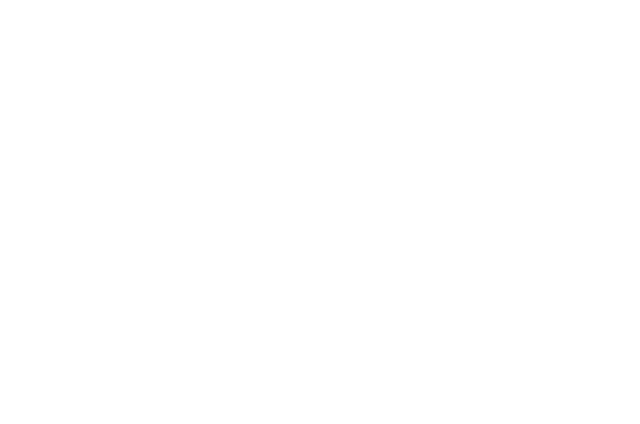
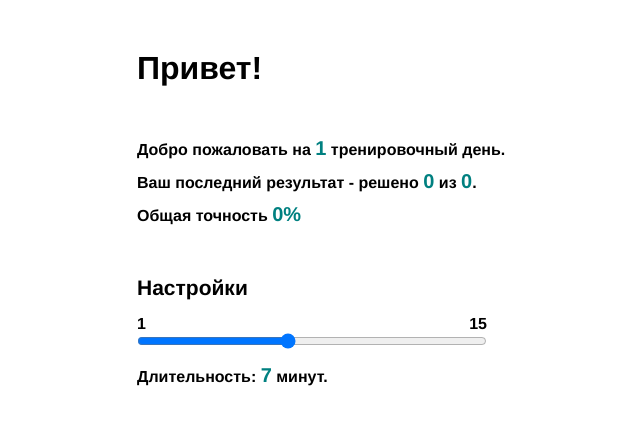
Before and after one commit to Meidro/workout_brain, a Vue app: page / in a window 1280 px wide. Before the commit this address had no page. Shown: the top 424 px of the page, without its empty margins (53-693 px from the left). Built offline with nearby package versions, Linux system fonts and the light colour scheme.

Commit message:
сделал отображение статистики

```diff
--- a/src/App.vue
+++ b/src/App.vue
@@ -1,5 +1,33 @@
 <template>
-   <div></div>
+   <div class="app-wrapper">
+      <router-view></router-view>
+   </div>
 </template>
 
-<style></style>
+<style>
+   * {
+      margin: 0;
+      padding: 0;
+      box-sizing: border-box;
+   }
+   html,
+   body {
+      height: 100%;
+      font-family: Helvetica, sans-serif;
+      font-weight: 700;
+   }
+   .app-wrapper {
+      max-width: 900px;
+      margin: 0 auto;
+   }
+   span.changing_data {
+      color: teal;
+      font-size: 20px;
+   }
+   .mb-10 {
+      margin-bottom: 10px;
+   }
+   .mb-15 {
+      margin-bottom: 15px;
+   }
+</style>
--- /dev/null
+++ b/src/components/CurrentTrainingDay.vue
@@ -0,0 +1,46 @@
+<template>
+   <p class="mb-10">
+      Добро пожаловать на <span class="changing_data">{{ currentTrainingDay }}</span> тренировочный день.
+   </p>
+</template>
+
+<script lang="ts">
+   import {defineComponent, onMounted, ref} from 'vue'
+   import {LastTrainingDay} from '@/types'
+
+   export default defineComponent({
+      setup() {
+         const currentTrainingDay = ref(1)
+
+         onMounted(() => {
+            const lastDayStr = localStorage.getItem('lastDay')
+            const currentDay = new Date().toLocaleDateString()
+            if (lastDayStr) {
+               const lastTrainingDay: LastTrainingDay = JSON.parse(lastDayStr)
+               if (lastTrainingDay.date !== currentDay) {
+                  currentTrainingDay.value = lastTrainingDay.dayNumber + 1
+                  lastTrainingDay.date = currentDay
+                  lastTrainingDay.dayNumber++
+                  localStorage.setItem('lastDay', JSON.stringify(lastTrainingDay))
+               } else {
+                  currentTrainingDay.value = lastTrainingDay.dayNumber
+               }
+            } else {
+               localStorage.setItem(
+                  'lastDay',
+                  JSON.stringify({
+                     date: currentDay,
+                     dayNumber: 1,
+                  })
+               )
+            }
+         })
+
+         return {
+            currentTrainingDay,
+         }
+      },
+   })
+</script>
+
+<style scoped></style>
--- /dev/null
+++ b/src/components/DisplayStatistics.vue
@@ -0,0 +1,33 @@
+<template>
+   <div class="statistics">
+      <p class="mb-10">
+         Ваш последний результат - решено <span class="changing_data">{{ statistics.lastResult }}</span> из
+         <span class="changing_data">{{ statistics.totalExamples }}</span
+         >.
+      </p>
+      <p>
+         Общая точность <span class="changing_data">{{ statistics.totalAccuracy }}%</span>
+      </p>
+   </div>
+</template>
+
+<script lang="ts">
+   import {defineComponent, computed} from 'vue'
+   import store from '@/store'
+
+   export default defineComponent({
+      setup() {
+         const statistics = computed(() => store.state.statistics)
+
+         return {
+            statistics,
+         }
+      },
+   })
+</script>
+
+<style scoped>
+   .statistics {
+      margin-bottom: 50px;
+   }
+</style>
--- /dev/null
+++ b/src/components/SettingsRange.vue
@@ -0,0 +1,52 @@
+<template>
+   <div class="range">
+      <h3 class="mb-15">Настройки</h3>
+      <div class="duration">
+         <div class="badges">
+            <span>1</span>
+            <span>15</span>
+         </div>
+         <input class="mb-15" type="range" max="15" min="1" v-model="duration" @input="onChangeDuration" />
+         <p>
+            Длительность: <span class="changing_data">{{ duration }}</span> минут.
+         </p>
+      </div>
+   </div>
+</template>
+
+<script lang="ts">
+   import {defineComponent, computed, ref} from 'vue'
+   import store from '@/store'
+
+   export default defineComponent({
+      setup() {
+         const duration = ref(7)
+
+         const onChangeDuration = () => {
+            store.commit('setDuration', duration.value)
+         }
+
+         return {
+            duration,
+
+            onChangeDuration,
+         }
+      },
+   })
+</script>
+
+<style scoped>
+   h3 {
+      font-size: 21px;
+   }
+   .range {
+      width: 350px;
+   }
+   .badges {
+      display: flex;
+      justify-content: space-between;
+   }
+   .range input {
+      width: 100%;
+   }
+</style>
--- a/src/store/index.ts
+++ b/src/store/index.ts
@@ -1,14 +1,25 @@
-import { createStore } from 'vuex'
+import {createStore} from 'vuex'
 
 export default createStore({
    state: {
+      statistics: {
+         totalExamples: 0,
+         lastResult: 0,
+         totalAccuracy: 0,
       },
-  getters: {
+      settings: {
+         duration: 0,
       },
+   },
+   getters: {},
    mutations: {
+      setStatistics(state, statistics) {
+         state.statistics = statistics
       },
-  actions: {
+      setDuration(state, duration) {
+         state.settings.duration = duration
       },
-  modules: {
-  }
+   },
+   actions: {},
+   modules: {},
 })
--- /dev/null
+++ b/src/types.ts
@@ -0,0 +1,4 @@
+export interface LastTrainingDay {
+   date: string
+   dayNumber: number
+}
--- /dev/null
+++ b/src/views/StartPage.vue
@@ -0,0 +1,27 @@
+<template>
+   <h1>Привет!</h1>
+   <CurrentTrainingDay />
+   <DisplayStatistics />
+   <SettingsRange />
+</template>
+
+<script lang="ts">
+   import {defineComponent} from 'vue'
+   import CurrentTrainingDay from '@/components/CurrentTrainingDay.vue'
+   import DisplayStatistics from '@/components/DisplayStatistics.vue'
+   import SettingsRange from '@/components/SettingsRange.vue'
+
+   export default defineComponent({
+      setup() {
+         return {}
+      },
+      components: {CurrentTrainingDay, DisplayStatistics, SettingsRange},
+   })
+</script>
+
+<style scoped>
+   h1 {
+      margin-bottom: 50px;
+      padding-top: 50px;
+   }
+</style>
```
Also changed, not shown: src/router/index.ts (+6 -5 lines). Lines whose indentation alone changed are shown as unchanged.
